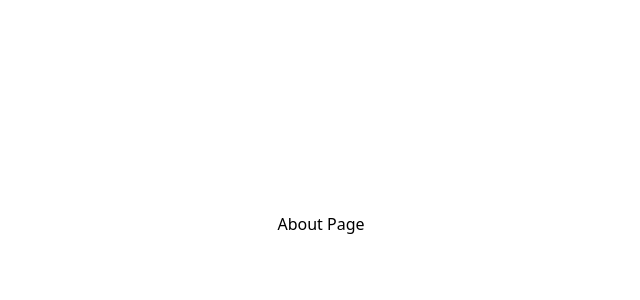
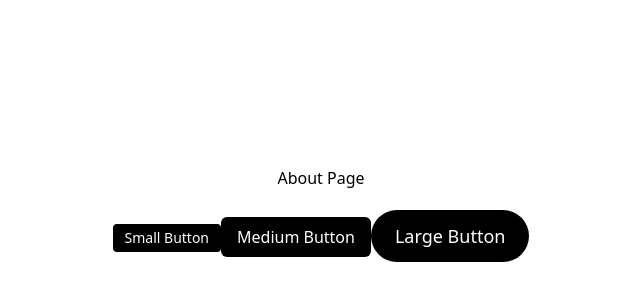
Before and after one commit to OryemaStephen/alx-project-0x02-setup, a Next.js app in the folder alx-project-0x02/: page /about in a window 1280 px wide. Shown: the part 192-492 px from the top of the page, without its empty margins (319-959 px from the left). Built offline with nearby package versions, Linux system fonts and the light colour scheme.

Commit message:
Added Button component

```diff
--- /dev/null
+++ b/alx-project-0x02/components/common/Button.tsx
@@ -0,0 +1,16 @@
+import React from 'react';
+import { ButtonProps } from '@/interfaces';
+
+const Button: React.FC<ButtonProps> = ({ children, size, shape,className }) => {
+    const buttonClass=`bg-black hover:bg-black/70 text-white
+    ${size==='small'?'text-sm px-3 py-1': size==='medium'?'text-base px-4 py-2':'text-lg px-6 py-3'}
+    ${shape==='rounded-sm'?'rounded-sm': shape==='rounded-md'?'rounded-md':'rounded-full'}
+    `
+  return (
+      <button className={`${buttonClass} ${className}`}>
+        {children}
+      </button>
+  );
+};
+
+export default Button;
--- a/alx-project-0x02/interfaces/index.ts
+++ b/alx-project-0x02/interfaces/index.ts
@@ -1,9 +1,16 @@
 export interface CardProps {
-    title: string;
-    content: string;
+  title: string;
+  content: string;
 }
 
 export interface PostModalProps {
-    onAddCard: (card:CardProps)=> void;
-    onClose:()=> void;
+  onAddCard: (card: CardProps) => void;
+  onClose: () => void;
 }
+
+export interface ButtonProps {
+  size: "small" | "medium" | "large";
+  shape: "rounded-sm" | "rounded-md" | "rounded-full";
+  children: React.ReactNode;
+  className?: string;
+}
--- a/alx-project-0x02/pages/about.tsx
+++ b/alx-project-0x02/pages/about.tsx
@@ -1,11 +1,23 @@
-import React from 'react'
+import Button from "@/components/common/Button";
+import React from "react";
 
-const About :React.FC = () => {
+const About: React.FC = () => {
   return (
-    <div className='w-full h-screen flex items-center justify-center'>
-        <h1>About Page</h1>
+    <div className="w-full h-screen flex-col flex items-center justify-center">
+      <h1>About Page</h1>
+      <div className="my-5 gap-4">
+        <Button size="small" shape="rounded-sm">
+          <span>Small Button</span>
+        </Button>
+        <Button size="medium" shape="rounded-md">
+          <span>Medium Button</span>
+        </Button>
+        <Button size="large" shape="rounded-full">
+          <span>Large Button</span>
+        </Button>
+      </div>
     </div>
-  )
-}
+  );
+};
 
-export default About
+export default About;
--- a/alx-project-0x02/pages/home.tsx
+++ b/alx-project-0x02/pages/home.tsx
@@ -31,7 +31,7 @@ const Home: React.FC = () => {
       <div className="mb-4 flex justify-end gap-5">
         <button
           type="button"
-          className="bg-indigo-600 text-white px-4 py-2 rounded-md hover:bg-indigo-700"
+          className="bg-black text-white px-4 py-2 rounded-md hover:bg-black/60"
           onClick={() => setOpenModal(true)}
         >
           Add Card
```
